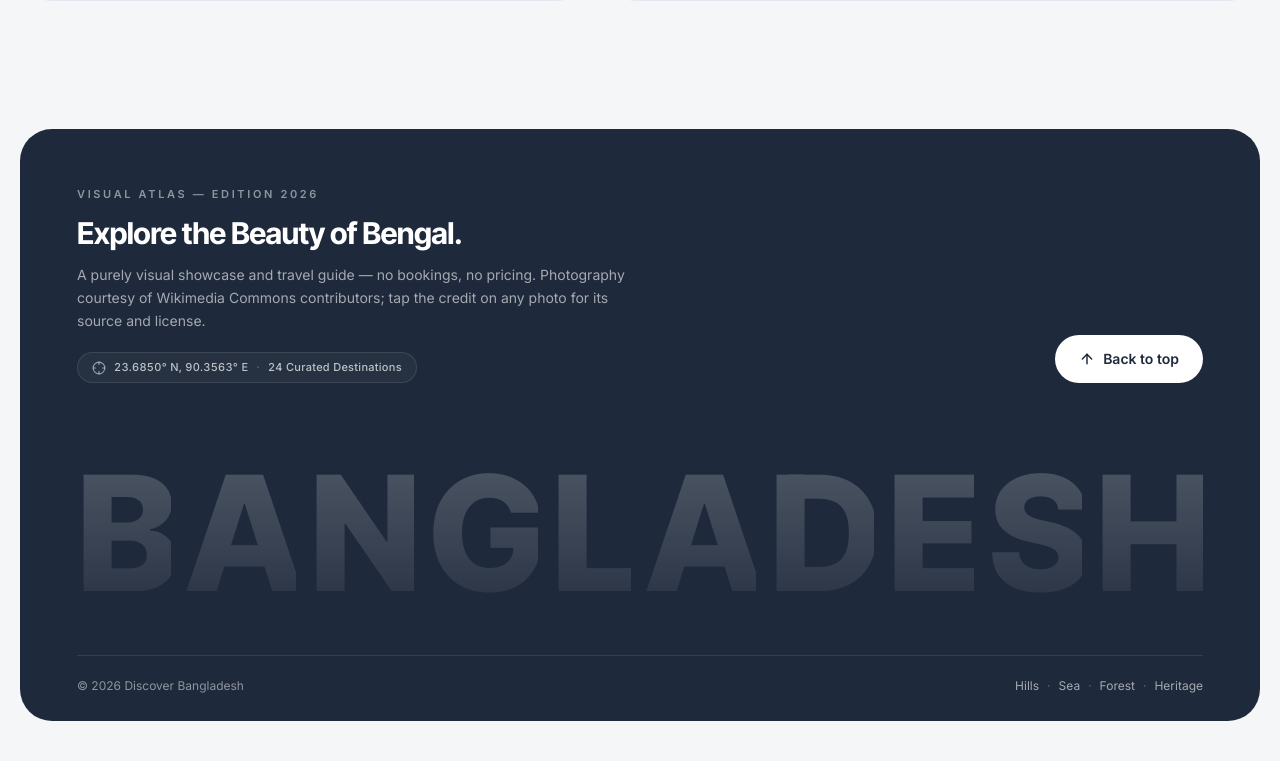
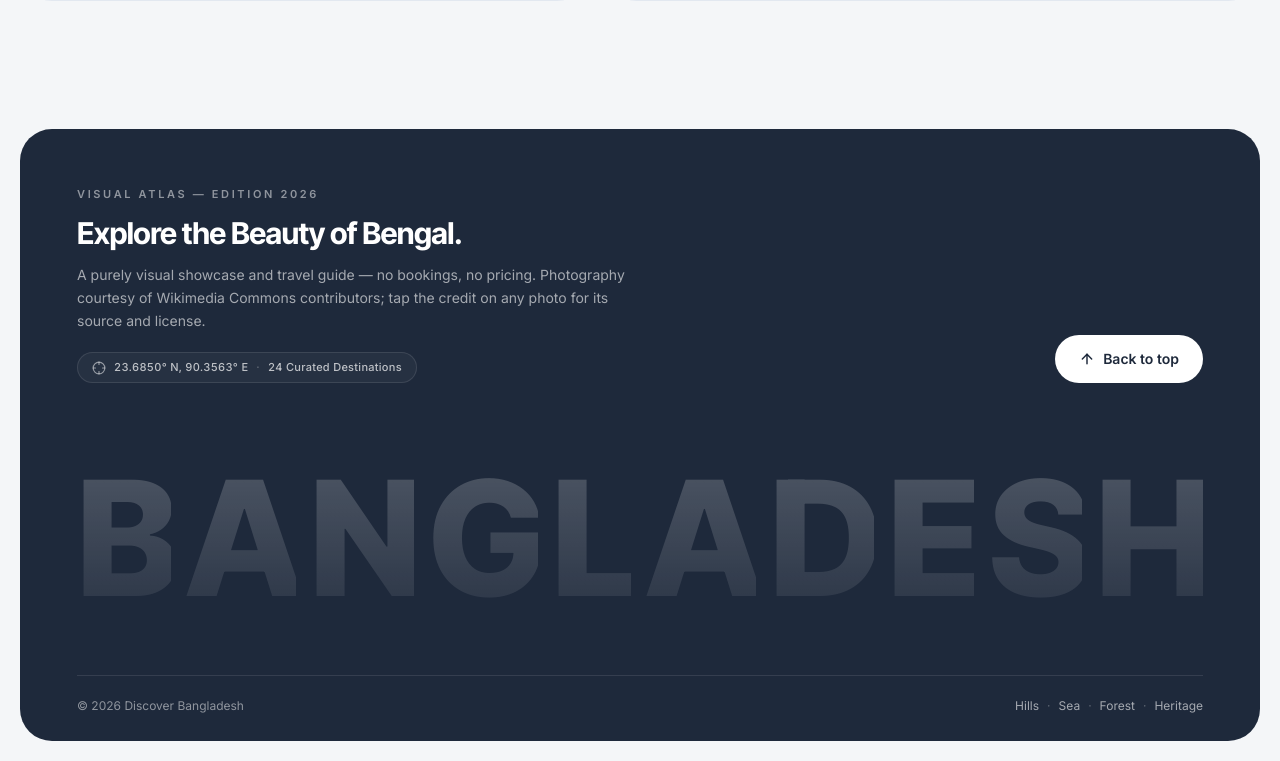
Before and after one commit to alamdshakib/discover-bangladesh, a React (Vite) app: page / in a window 1280 px wide. Shown: the part 10382-11143 px from the top of the page. Built offline with nearby package versions, Linux system fonts and the light colour scheme.

Commit message:
fix(footer): remove wordmark overflow clipping and expand baseline padding

```diff
--- a/src/components/layout/Footer.jsx
+++ b/src/components/layout/Footer.jsx
@@ -47,13 +47,14 @@ export function Footer() {
         scrollTrigger: { trigger: scope, start: 'top 88%', once: true },
       });
 
-      // 3. Masked letter-by-letter rise from baseline
+      // 3. Staggered letter-by-letter rise without bottom overflow clipping
       gsap.from(scope.querySelectorAll('[data-footer-letter]'), {
-        yPercent: 105,
-        duration: 1.0,
+        y: 28,
+        opacity: 0,
+        duration: 0.9,
         stagger: 0.045,
         ease: 'power4.out',
-        clearProps: 'transform',
+        clearProps: 'transform,opacity',
         scrollTrigger: {
           trigger: scope.querySelector('[data-footer-mask]'),
           start: 'top 95%',
@@ -179,10 +180,10 @@ export function Footer() {
           <div
             data-footer-mask
             onPointerLeave={() => setHoveredIdx(null)}
-            className="overflow-hidden pt-4 pb-3"
+            className="overflow-visible pt-4"
           >
             <div
-              className="flex w-full items-end justify-between font-display leading-[1.08] font-extrabold tracking-tighter select-none"
+              className="flex w-full items-end justify-between pb-6 font-display leading-[1.15] font-extrabold tracking-tighter select-none"
               style={{ fontSize: 'clamp(2.05rem, 14.2cqw, 14.5rem)' }}
             >
               {WORDMARK_LETTERS.map((char, index) => {
@@ -199,16 +200,17 @@ export function Footer() {
                       style={{ transform: `translateY(${liftY})` }}
                     >
                       <span
-                        className="block bg-clip-text pb-1 text-transparent"
-                        style={{ backgroundImage: BASE_GRADIENT }}
+                        className="block bg-clip-text pb-3 text-transparent"
+                        style={{ backgroundImage: BASE_GRADIENT, WebkitBackgroundClip: 'text' }}
                       >
                         {char}
                       </span>
                       <span
                         data-footer-letter-sheen={index}
-                        className="pointer-events-none absolute inset-0 block bg-clip-text pb-1 text-transparent transition-opacity duration-300 ease-out"
+                        className="pointer-events-none absolute inset-0 block bg-clip-text pb-3 text-transparent transition-opacity duration-300 ease-out"
                         style={{
                           backgroundImage: SHEEN_GRADIENT,
+                          WebkitBackgroundClip: 'text',
                           opacity: sheenOpacity,
                         }}
                       >
@@ -222,7 +224,7 @@ export function Footer() {
           </div>
         </div>
 
-        <div className="mt-5 flex flex-col gap-2 border-t border-white/10 pt-5 text-xs text-white/50 sm:flex-row sm:items-center sm:justify-between">
+        <div className="mt-2 flex flex-col gap-2 border-t border-white/10 pt-5 text-xs text-white/50 sm:flex-row sm:items-center sm:justify-between">
           <span>© 2026 {SITE_META.name}</span>
           <nav aria-label="Footer chapters" className="flex flex-wrap items-center gap-x-2 gap-y-1">
             {CHAPTERS.map((chapter, index) => (
```
